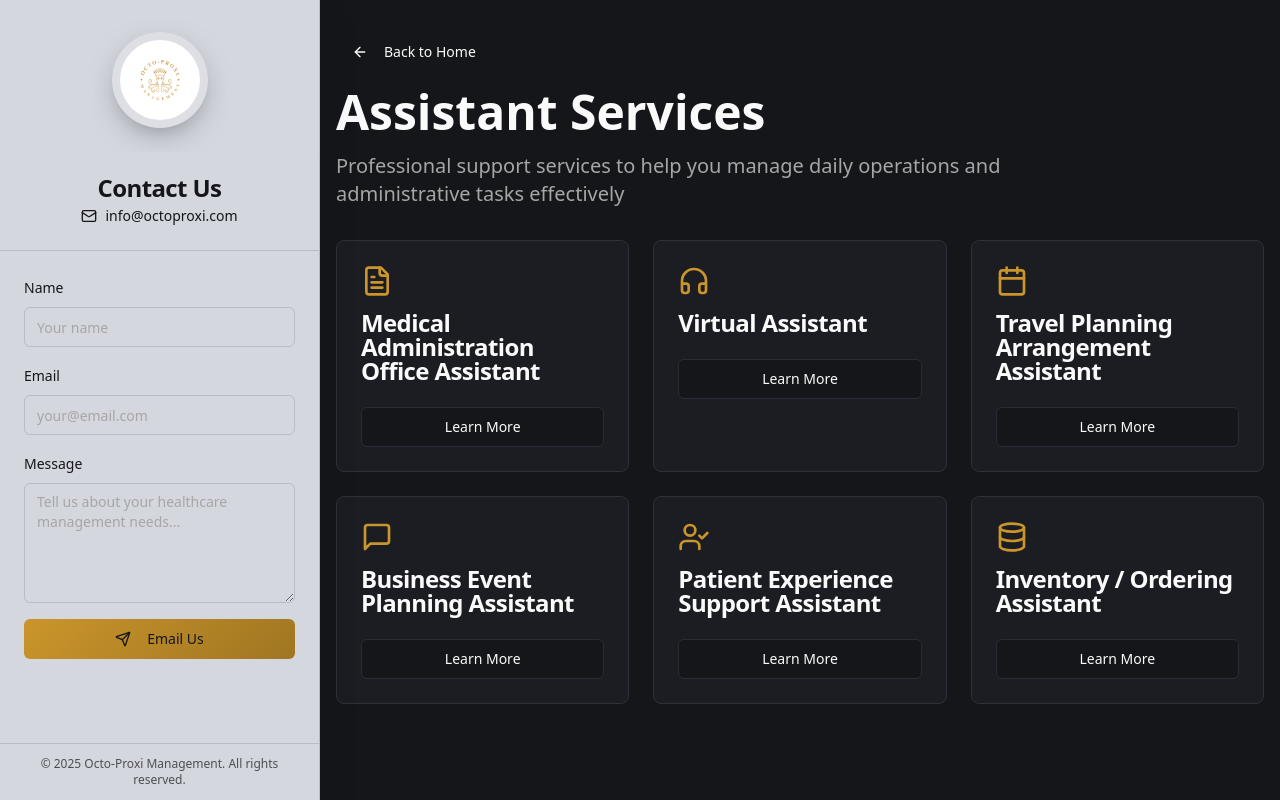
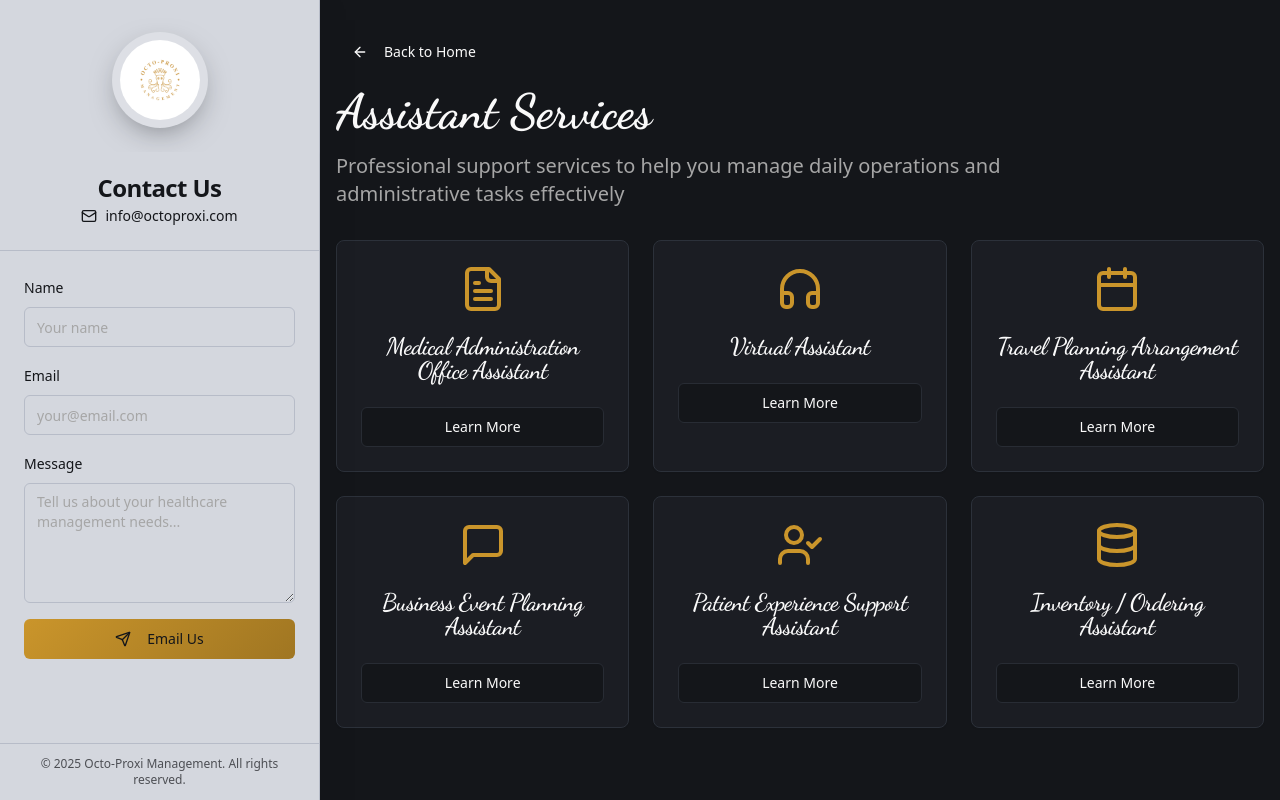
Before and after one commit to tinashe13/octo-proxi-connect, a React (Vite) app: page /assistant-services in a window 1280 px wide. Built offline with nearby package versions, Linux system fonts and the light colour scheme.

Commit message:
Refactor Assistant Services section
Make the Assistant Services section consistent with the provided image.

```diff
--- a/index.html
+++ b/index.html
@@ -8,7 +8,7 @@
     <meta name="author" content="Octo-Proxi Management" />
     <link rel="preconnect" href="https://fonts.googleapis.com">
     <link rel="preconnect" href="https://fonts.gstatic.com" crossorigin>
-    <link href="https://fonts.googleapis.com/css2?family=Montserrat:wght@300;400;500;600;700&display=swap" rel="stylesheet">
+    <link href="https://fonts.googleapis.com/css2?family=Montserrat:wght@300;400;500;600;700&family=Dancing+Script:wght@400;500;600;700&display=swap" rel="stylesheet">
 
     <meta property="og:title" content="Octo-Proxi Management | Healthcare Management Services" />
     <meta property="og:description" content="Customizable Healthcare Management services for your business needs. Professional management and assistant services." />
--- a/src/pages/AssistantServices.tsx
+++ b/src/pages/AssistantServices.tsx
@@ -58,7 +58,7 @@ export default function AssistantServices() {
               Back to Home
             </Button>
 
-            <h1 className="text-4xl md:text-5xl font-bold text-foreground mb-4">
+            <h1 className="text-4xl md:text-5xl font-bold text-foreground mb-4 font-script">
               Assistant Services
             </h1>
             <p className="text-xl text-muted-foreground max-w-3xl">
@@ -69,9 +69,9 @@ export default function AssistantServices() {
           <div className="grid md:grid-cols-2 lg:grid-cols-3 gap-6">
             {services.map((service, index) => (
               <Card key={index} className="bg-card border-border hover:shadow-elegant transition-all duration-300 hover:scale-105">
-                <CardHeader>
-                  <service.icon className="h-8 w-8 text-primary mb-2" />
-                  <CardTitle className="text-card-foreground">{service.title}</CardTitle>
+                <CardHeader className="text-center">
+                  <service.icon className="h-12 w-12 text-primary mb-4 mx-auto" />
+                  <CardTitle className="text-card-foreground font-script">{service.title}</CardTitle>
                 </CardHeader>
                 <CardContent>
                   <Dialog>
--- a/src/pages/ManagementServices.tsx
+++ b/src/pages/ManagementServices.tsx
@@ -68,7 +68,7 @@ export default function ManagementServices() {
               Back to Home
             </Button>
 
-            <h1 className="text-4xl md:text-5xl font-bold text-foreground mb-4">
+            <h1 className="text-4xl md:text-5xl font-bold text-foreground mb-4 font-script">
               Healthcare Customizable Management Services
             </h1>
             <p className="text-xl text-muted-foreground max-w-3xl">
@@ -81,7 +81,7 @@ export default function ManagementServices() {
               <Card key={index} className="bg-card border-border hover:shadow-elegant transition-all duration-300 hover:scale-105">
                 <CardHeader className="text-center">
                   <service.icon className="h-12 w-12 text-primary mb-4 mx-auto" />
-                  <CardTitle className="text-card-foreground">{service.title}</CardTitle>
+                  <CardTitle className="text-card-foreground font-script">{service.title}</CardTitle>
                 </CardHeader>
                 <CardContent>
                   <Dialog>
--- a/tailwind.config.ts
+++ b/tailwind.config.ts
@@ -20,8 +20,9 @@ export default {
 		},
 		extend: {
 			fontFamily: {
-				'sans': ['"Brush Script MT"', 'cursive', 'system-ui', 'sans-serif'],
-				'montserrat': ['"Brush Script MT"', 'cursive', 'Montserrat', 'sans-serif'],
+				'sans': ['Montserrat', 'system-ui', 'sans-serif'],
+				'montserrat': ['Montserrat', 'sans-serif'],
+				'script': ['Dancing Script', 'cursive'],
 				'brush': ['"Brush Script MT"', 'cursive', 'system-ui', 'sans-serif'],
 			},
 			colors: {
```
